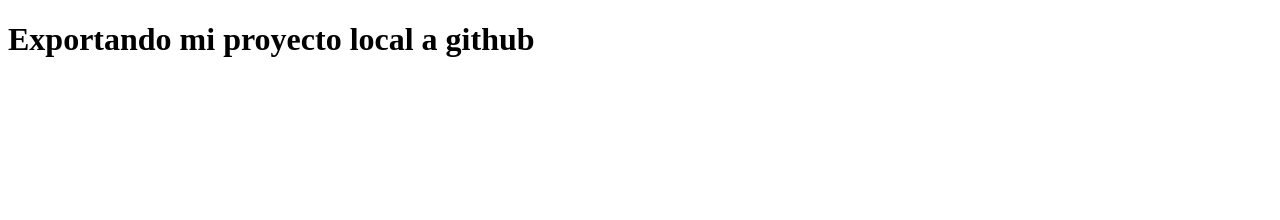
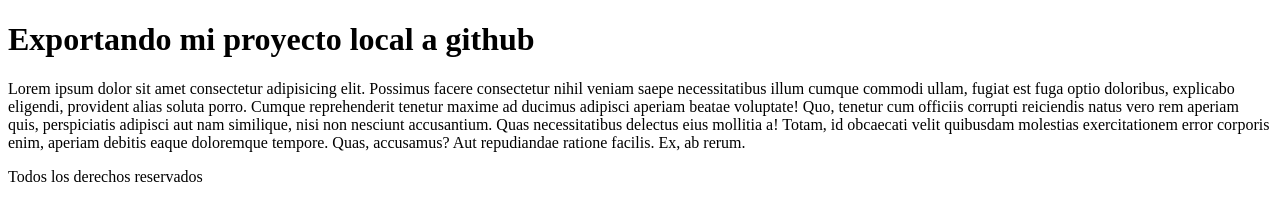
Before and after one commit to masayado/martes_github, a plain HTML site: page index.html in a window 1280 px wide. Drawn offline with Linux system fonts and the light colour scheme.

Commit message:
agregue seccion parrafo y footer

```diff
--- a/index.html
+++ b/index.html
@@ -7,5 +7,10 @@
 </head>
 <body>
     <h1>Exportando mi proyecto local a github</h1>
+    <p>Lorem ipsum dolor sit amet consectetur adipisicing elit. Possimus facere consectetur nihil veniam saepe necessitatibus illum cumque commodi ullam, fugiat est fuga optio doloribus, explicabo eligendi, provident alias soluta porro.
+    Cumque reprehenderit tenetur maxime ad ducimus adipisci aperiam beatae voluptate! Quo, tenetur cum officiis corrupti reiciendis natus vero rem aperiam quis, perspiciatis adipisci aut nam similique, nisi non nesciunt accusantium.
+    Quas necessitatibus delectus eius mollitia a! Totam, id obcaecati velit quibusdam molestias exercitationem error corporis enim, aperiam debitis eaque doloremque tempore. Quas, accusamus? Aut repudiandae ratione facilis. Ex, ab rerum.</p>
+
+    <footer>Todos los derechos reservados</footer>
 </body>
 </html>
```
